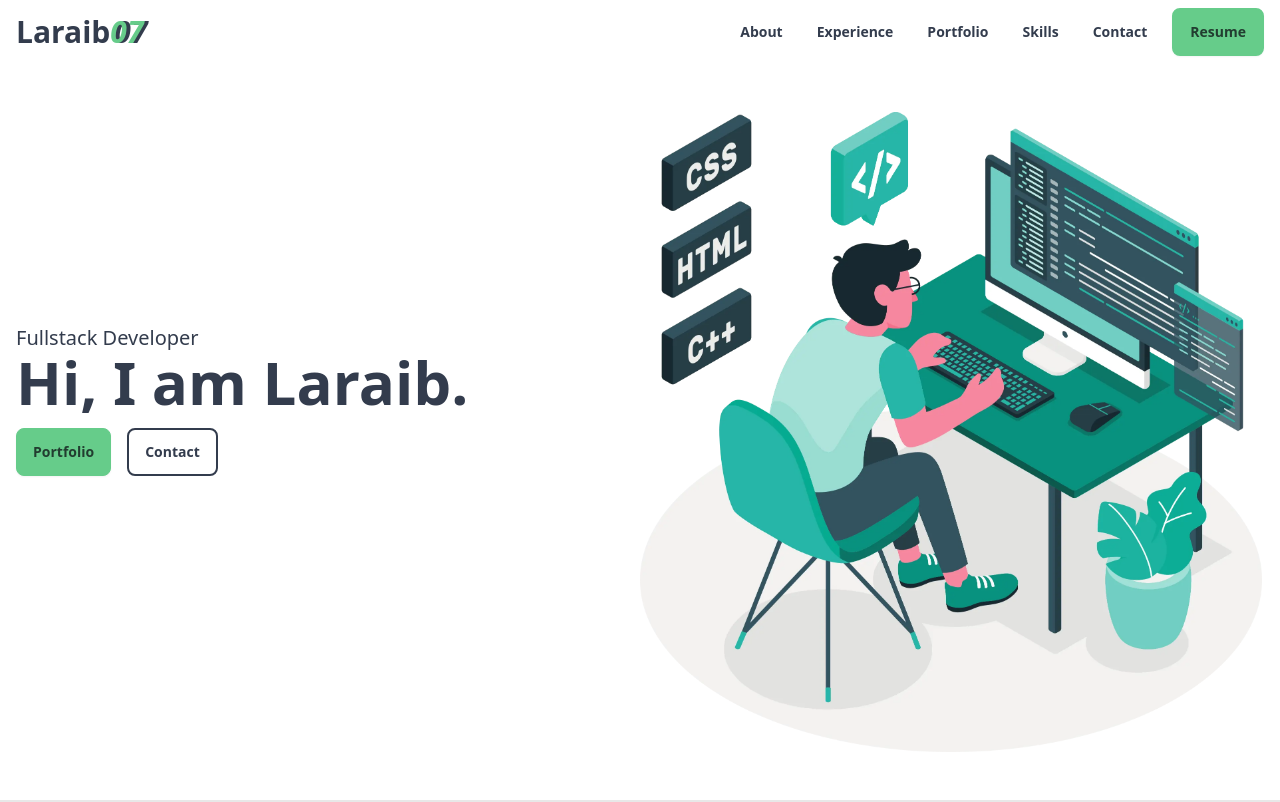
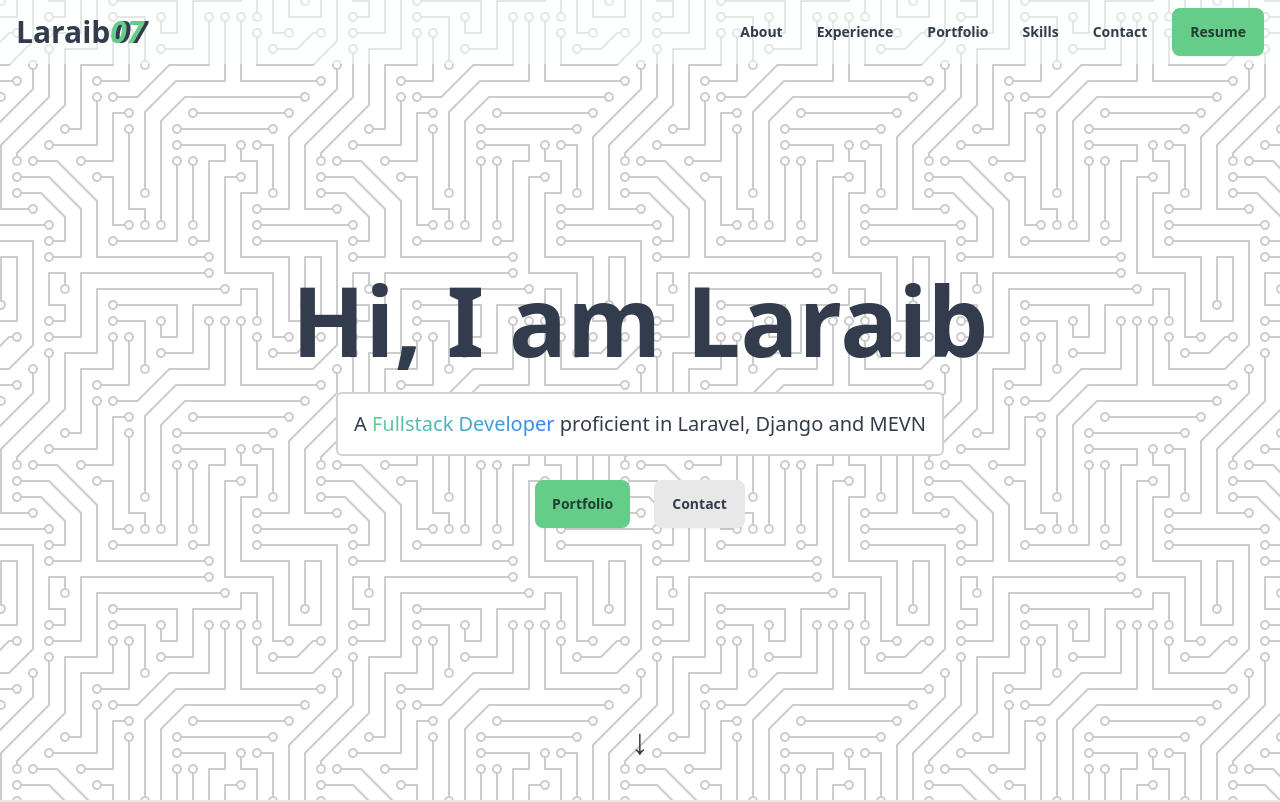
Before and after one commit to laraib07/portfolio, a Vue app: page / in a window 1280 px wide. Shown: the top 802 px of the page. Built offline with nearby package versions, Linux system fonts and the light colour scheme; no server answers.

Commit message:
refactor hero section

```diff
--- a/src/partials/Header.vue
+++ b/src/partials/Header.vue
@@ -25,14 +25,16 @@ onMounted(() => {
 
 <template>
   <header
-    :class="{ 'shadow-md': !top }"
-    class="fixed top-0 right-0 left-0 px-4 py-2 backdrop-blur bg-base-100/30 z-50"
+    :class="{ 'shadow-md backdrop-blur': !top }"
+    class="fixed top-0 right-0 left-0 px-4 py-2 bg-base-100/50 z-50"
   >
     <div
       class="flex flex-col max-w-screen-xl mx-auto lg:items-center lg:flex-row"
     >
       <div class="flex flex-row flex-1 justify-between items-center">
-        <BrandLogo />
+        <a href="#hero">
+          <BrandLogo />
+        </a>
         <div>
           <a
             :href="resumeLink"
--- a/src/partials/Hero.vue
+++ b/src/partials/Hero.vue
@@ -1,21 +1,34 @@
+<script setup></script>
+
 <template>
-  <section id="hero" class="w-full min-h-screen px-4 bg-base-100">
-    <div class="flex flex-row items-center max-w-screen-xl h-screen mx-auto">
-      <div class="md:w-1/2">
-        <h2 class="text-xl">Fullstack Developer</h2>
-        <h1 class="text-6xl font-bold">Hi, I am Laraib.</h1>
-        <div id="hero_cta" class="pt-4">
+  <section
+    id="hero"
+    class="w-full px-4 bg-base-100"
+    style="background-image: url('/images/circuit-board.svg')"
+  >
+    <div
+      class="relative grid place-content-center max-w-screen-xl h-[100vh] mx-auto"
+    >
+      <div class="flex flex-col items-center text-center w-full">
+        <h1 class="text-6xl font-extrabold sm:text-8xl">Hi, I am Laraib</h1>
+        <p
+          class="text-xl mt-6 p-4 border-2 rounded-md border-base-300 bg-base-100"
+        >
+          A
+          <span
+            class="bg-gradient-to-r from-primary to-secondary bg-clip-text text-transparent"
+          >
+            Fullstack Developer
+          </span>
+          proficient in Laravel, Django and MEVN
+        </p>
+
+        <div class="flex gap-2 pt-6">
           <a href="#portfolio" class="btn btn-primary">Portfolio</a>
-          <a href="#contact" class="btn btn-outline border-2 ml-4"> Contact </a>
+          <a href="#contact" class="btn border-2 ml-4">Contact</a>
         </div>
-      </div>
-      <div class="hidden items-center pt-16 md:block">
-        <img
-          src="/images/hero.webp"
-          alt="hero image"
-          loading="lazy"
-          class="object-contain h-screen py-20 mx-auto"
-        />
+
+        <div class="absolute bottom-8 text-4xl animate-bounce">&darr;</div>
       </div>
     </div>
   </section>
```
Also changed, not shown: public/images/circuit-board.svg (added).
